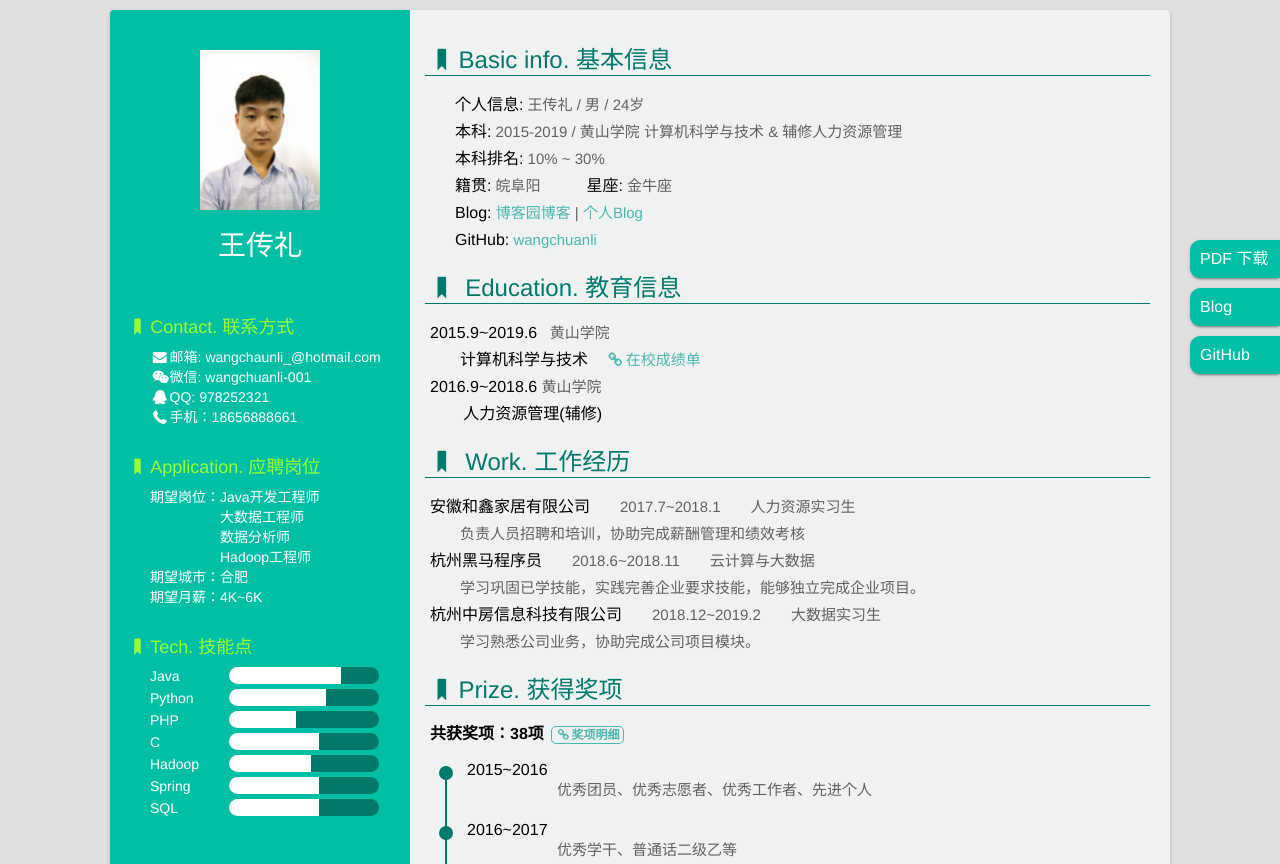
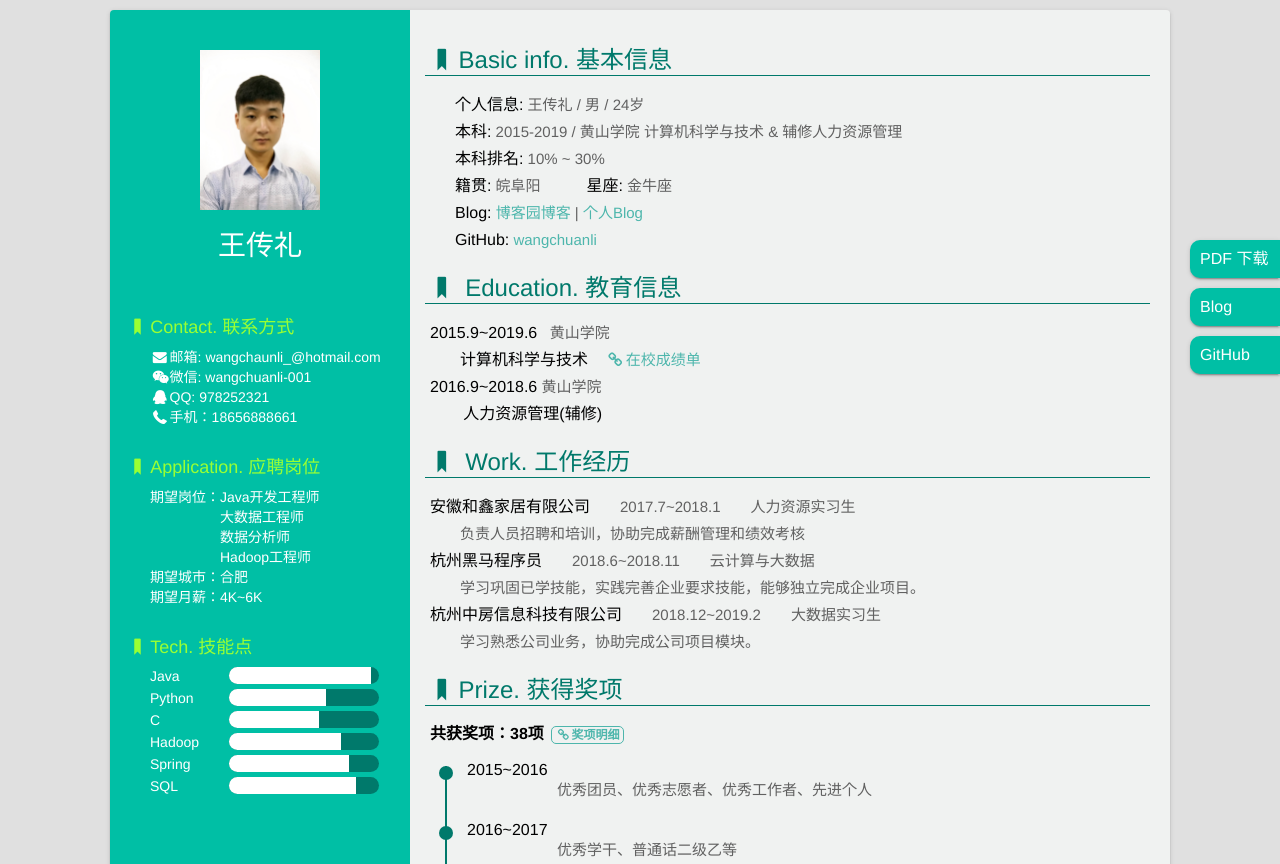
Before and after one commit to wangchuanli001/Resume, a website: page index.html in a window 1280 px wide. Shown: the top 864 px of the page. Drawn offline with Linux system fonts and the light colour scheme.

Commit message:
Update index.html

```diff
--- a/index.html
+++ b/index.html
@@ -69,19 +69,13 @@
         <dd>
           <div class="skill-name">Java</div>
           <div class="skill-bar-wrap">
-            <div class="skill-bar" style="width: 75%"></div>
+            <div class="skill-bar" style="width: 95%"></div>
           </div>
         </dd>
         <dd>
           <div class="skill-name">Python</div>
           <div class="skill-bar-wrap">
             <div class="skill-bar" style="width: 65%"></div>
-          </div>
-        </dd>
-		<dd>
-          <div class="skill-name">PHP</div>
-          <div class="skill-bar-wrap">
-            <div class="skill-bar" style="width: 45%"></div>
           </div>
         </dd>
 		<dd>
@@ -93,19 +87,19 @@
        <dd>
           <div class="skill-name">Hadoop</div>
           <div class="skill-bar-wrap">
-            <div class="skill-bar" style="width: 55%"></div>
+            <div class="skill-bar" style="width: 75%"></div>
           </div>
         </dd>
 		<dd>
           <div class="skill-name">Spring</div>
           <div class="skill-bar-wrap">
-            <div class="skill-bar" style="width: 60%"></div>
+            <div class="skill-bar" style="width: 80%"></div>
           </div>
         </dd>
 		<dd>
           <div class="skill-name">SQL</div>
           <div class="skill-bar-wrap">
-            <div class="skill-bar" style="width: 60%"></div>
+            <div class="skill-bar" style="width: 85%"></div>
           </div>
         </dd>
       </li>
```
